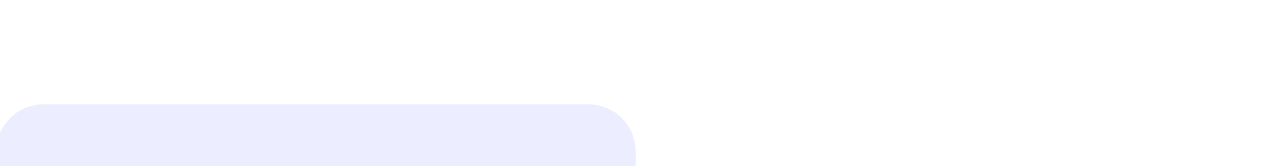
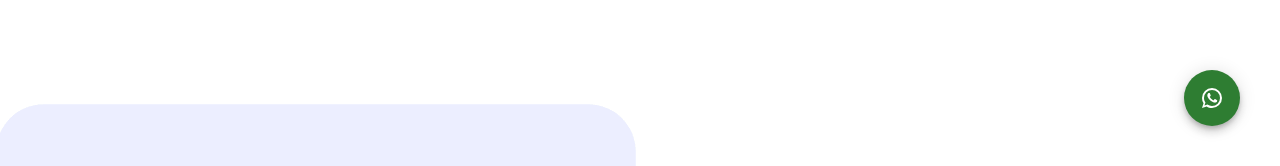
Before and after one commit to rodolforios/site-here, a React (Create React App) app in the folder site-here/: page / in a window 1280 px wide. Shown: the part 634-800 px from the top of the page. Built offline with nearby package versions, Linux system fonts and the light colour scheme; what tw-elements would draw is missing.

Commit message:
botão whatsapp

```diff
--- a/site-here/package.json
+++ b/site-here/package.json
@@ -4,8 +4,12 @@
   "private": true,
   "dependencies": {
     "@emailjs/browser": "^3.7.0",
+    "@emotion/react": "^11.10.4",
+    "@emotion/styled": "^11.10.4",
     "@headlessui/react": "^1.6.6",
     "@heroicons/react": "^1.0.6",
+    "@mui/icons-material": "^5.10.3",
+    "@mui/material": "^5.10.4",
     "@react-google-maps/api": "^2.12.2",
     "@testing-library/jest-dom": "^5.16.5",
     "@testing-library/react": "^13.3.0",
@@ -15,6 +19,7 @@
     "flowbite-react": "^0.1.10",
     "react": "^18.2.0",
     "react-dom": "^18.2.0",
+    "react-icons": "^4.4.0",
     "react-lottie-tools": "^1.1.6",
     "react-scripts": "5.0.1",
     "react-simple-typewriter": "^3.0.1",
--- a/site-here/src/App.js
+++ b/site-here/src/App.js
@@ -10,19 +10,35 @@ import Services from './components/Services';
 import Steps from './components/Steps.jsx';
 import WiseHome from './components/WiseHome';
 
+import WhatsAppIcon from '@mui/icons-material/WhatsApp';
+import Fab from '@mui/material/Fab';
+
 
 function App() {
   return (
     <div className="App">
-    <Header/>
-    <About/>
-    <Services/>
-    <Steps/>
-    <Clients/>
-    <WiseHome/>
-    <Projects/>
-    <Contact/>
-    <Footer/>
+
+
+
+          <div className='fixed bottom-10 right-10 z-10'>
+            <a href="https://tinyurl.com/6ufups54" target="_blank" rel="noreferrer">
+              <Fab color="success" aria-label="add">
+                <WhatsAppIcon />
+              </Fab>
+            </a>
+          </div>
+
+
+
+      <Header />
+      <About />
+      <Services />
+      <Steps />
+      <Clients />
+      <WiseHome />
+      <Projects />
+      <Contact />
+      <Footer />
 
 
 
--- a/site-here/src/components/Contact.jsx
+++ b/site-here/src/components/Contact.jsx
@@ -1,5 +1,6 @@
 import React, { useRef } from 'react';
 import emailjs from '@emailjs/browser';
+
 
 
 const Contact = () => {
@@ -22,7 +23,7 @@ const Contact = () => {
     return (
 
         <div className='p-2'>
-            <section className="py-6 bg-gray-800 text-gray-50">
+            <section className="py-6 bg-gray-800 text-gray-50" id='contact' >
                 <div className="grid max-w-6xl grid-cols-1 px-6 mx-auto lg:px-8 md:grid-cols-2 md:divide-x">
                     <div className="py-6 md:py-0 md:px-6">
                         <h1 className="text-4xl font-bold mb-10">Entre em contato</h1>
--- a/site-here/src/components/Header.jsx
+++ b/site-here/src/components/Header.jsx
@@ -4,7 +4,7 @@ import { Popover, Transition } from '@headlessui/react'
 import { MenuIcon, XIcon } from '@heroicons/react/outline'
 
 const navigation = [
-  { name: 'Home', href: '' },
+  { name: 'Home', href: '/' },
   { name: 'Sobre', href: '#about' },
   { name: 'Produtos', href: '#services' },
   { name: 'Projetos', href: '#projects' },
@@ -101,7 +101,7 @@ export default function Example() {
                     ))}
                   </div>
                   <a
-                    href="/"
+                    href="#contact"
                     className="block w-full px-5 py-3 text-center font-medium text-rose-600 bg-gray-50 hover:bg-gray-100"
                   >
                     Contato
@@ -118,7 +118,7 @@ export default function Example() {
                 <span className="block text-rose-600 xl:inline ">Começa aqui </span>
               </h1>
               <p className="mt-3 text-base text-gray-500 sm:mt-5 sm:text-lg sm:max-w-xl sm:mx-auto md:mt-5 md:text-xl lg:mx-0">
-              A HereIt está há mais de 12 anos no mercado desenvolvendo tecnologias  para seus clientes.
+                A HereIt está há mais de 12 anos no mercado desenvolvendo tecnologias  para seus clientes.
               </p>
               <div className="mt-5 sm:mt-8 sm:flex sm:justify-center lg:justify-start">
                 <div className="rounded-md shadow">
@@ -149,6 +149,7 @@ export default function Example() {
           alt=""
         />
       </div>
+
     </div>
   )
 }
--- a/site-here/src/components/Steps.jsx
+++ b/site-here/src/components/Steps.jsx
@@ -1,4 +1,5 @@
 import React from 'react'
+
 
 const Steps = () => {
     return (
```
Also changed, not shown: site-here/index.js (added, +12 -0 lines), site-here/src/components/Footer.jsx (+3 -0 lines), 1 other file (tests, documents, lock files or other folders).
